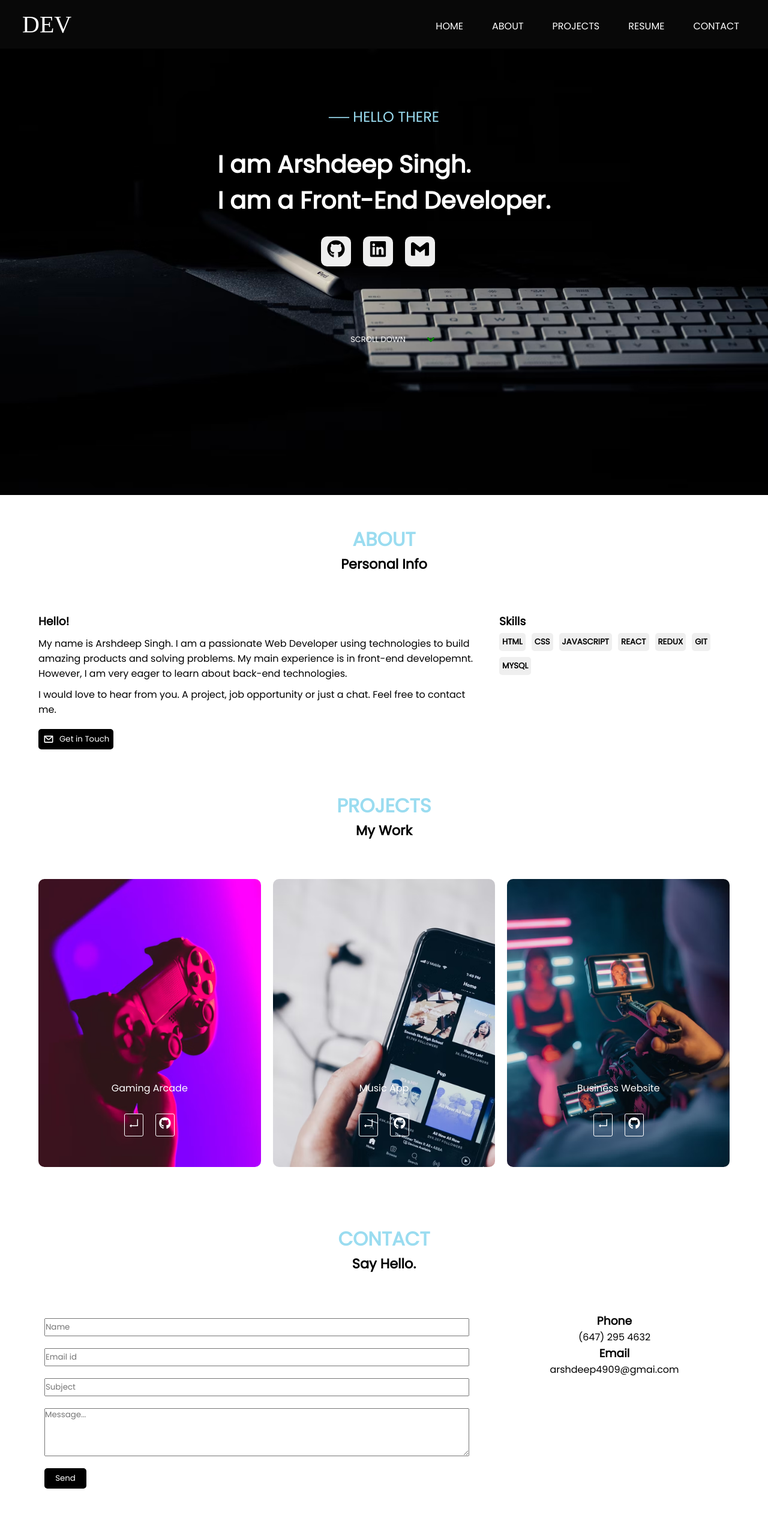
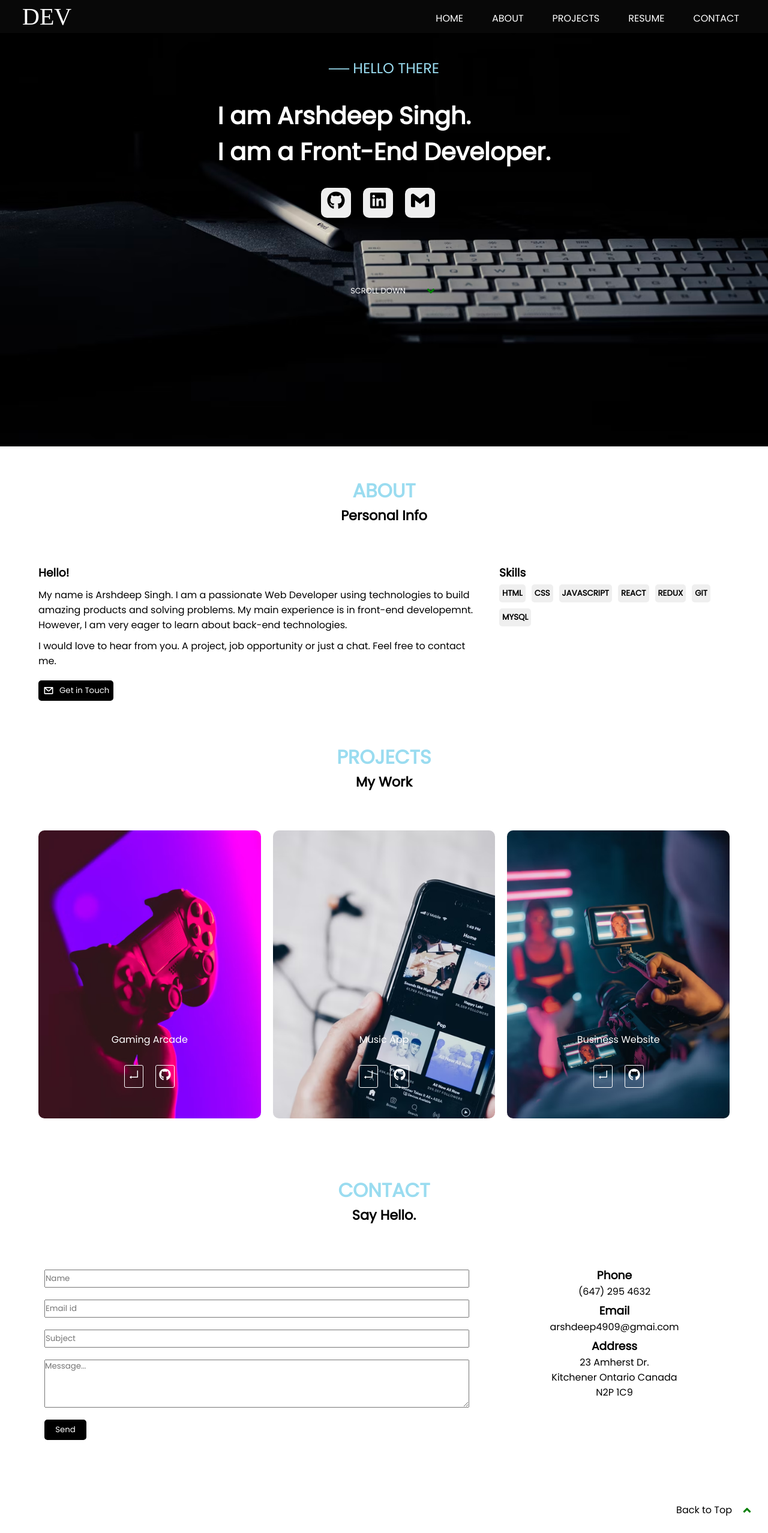
Before and after one commit to arshdeep4909/portfolio, a React (Create React App) app: page / in a window 1280 px wide. Shown: the whole page at 60% size. After the commit the page ends 2529 px from the top, so only its background shows below. Built offline with nearby package versions, Linux system fonts and the light colour scheme; a web font is replaced by a local one.

Commit message:
adding scroll top button.

```diff
--- a/src/components/Contact.jsx
+++ b/src/components/Contact.jsx
@@ -1,6 +1,7 @@
 import React, { useRef } from "react";
 import emailjs from "@emailjs/browser";
 import styled from "styled-components";
+import { FaAngleUp } from "react-icons/fa";
 
 function Contact() {
   //Event Handler
@@ -58,8 +59,18 @@ function Contact() {
           <p>(647) 295 4632</p>
           <h3>Email</h3>
           <p>arshdeep4909@gmai.com</p>
+          <h3>Address</h3>
+          <p>23 Amherst Dr.</p>
+          <p>Kitchener Ontario Canada</p>
+          <p>N2P 1C9</p>
         </div>
       </ContactGrid>
+      <div className="top-scroll">
+        <p>Back to Top </p>
+        <button className="ScrollButton">
+          <FaAngleUp />
+        </button>
+      </div>
     </ContactForm>
   );
 }
@@ -71,12 +82,28 @@ const ContactForm = styled.div`
   h2 {
     margin-top: 6rem;
   }
+  .top-scroll {
+    display: flex;
+    align-items: center;
+    position: absolute;
+    right: 25px;
+    margin-top: 30px;
+    p {
+      margin-right: 15px;
+    }
+    button {
+      margin: 0;
+    }
+  }
 `;
 
 const ContactGrid = styled.div`
   display: grid;
   grid-template-columns: 2fr 1fr;
   margin: 4rem;
+  h3 {
+    margin-top: 5px;
+  }
   form {
     display: flex;
     flex-direction: column;
@@ -91,6 +118,7 @@ const ContactGrid = styled.div`
       height: 80px;
       margin: 10px;
     }
+
     button {
       width: 70px;
       border-radius: 5px;
--- a/src/components/GlobalStyles.jsx
+++ b/src/components/GlobalStyles.jsx
@@ -19,11 +19,43 @@ const GlobalStyle = createGlobalStyle`
     text-transform: uppercase;
     font-size: 2rem;
   }
+
   .semi-heading {
     font-weight: bold;
     font-size: 1.4rem;
   }
 
+
+.ScrollButton{
+  display: flex;
+  margin-top: 5rem;
+  justify-content: center;
+  align-items: center;
+  background: transparent;
+  border: none;
+  color: green;
+  font-size: 20px;
+  font-family: "Poppins", sans-serif;
+  p {
+    text-transform: uppercase;
+    color: white;
+    font-size: 13px;
+  }
+  &:hover {
+    cursor: pointer;
+  }
+  &:focus {
+    div {
+      position: relative;
+      top: 5px;
+    }
+  }
+  div {
+    display: flex;
+    align-items: center;
+  }
+}
+
 `;
 
 export default GlobalStyle;
--- a/src/components/Home.jsx
+++ b/src/components/Home.jsx
@@ -22,12 +22,12 @@ const Home = () => {
             <SiGmail />
           </button>
         </Buttons>
-        <ScrollButton>
+        <div className="ScrollButton">
           <p>Scroll down</p>
           <div>
             <FaAngleDown />
           </div>
-        </ScrollButton>
+        </div>
       </Main>
     </>
   );
@@ -85,33 +85,4 @@ const Buttons = styled.div`
   }
 `;
 
-const ScrollButton = styled.button`
-  display: flex;
-  margin-top: 5rem;
-  justify-content: center;
-  align-items: center;
-  background: transparent;
-  border: none;
-  color: green;
-  font-size: 20px;
-  font-family: "Poppins", sans-serif;
-  p {
-    text-transform: uppercase;
-    color: white;
-    font-size: 13px;
-  }
-  &:hover {
-    cursor: pointer;
-  }
-  &:focus {
-    div {
-      position: relative;
-      top: 5px;
-    }
-  }
-  div {
-    display: flex;
-    align-items: center;
-  }
-`;
 export default Home;
--- a/src/components/NavList.jsx
+++ b/src/components/NavList.jsx
@@ -15,6 +15,15 @@ function NavList() {
   );
 }
 
+const Navlist = styled.div`
+  margin-top: 55px;
+  display: none;
+  color: white;
+  background-color: #080808;
+  @media screen and (max-width: 768px) {
+    display: block;
+  }
+`;
 const List = styled.ul`
   display: flex;
   flex-direction: column;
@@ -38,13 +47,4 @@ const List = styled.ul`
   }
 `;
 
-const Navlist = styled.div`
-  display: none;
-  color: white;
-  background-color: #080808;
-  @media screen and (max-width: 768px) {
-    display: block;
-  }
-`;
-
 export default NavList;
--- a/src/components/nav.jsx
+++ b/src/components/nav.jsx
@@ -33,9 +33,13 @@ const Nav = () => {
 };
 
 const NavBar = styled.nav`
+  position: fixed;
+  top: 0;
+  z-index: 5;
+  width: 100%;
   display: flex;
   margin: 0;
-  min-height: 7vh;
+  height: 55px;
   justify-content: space-between;
   align-items: center;
   background-color: #080808;
@@ -86,7 +90,7 @@ const NavToggle = styled.ul`
 `;
 const ToggleButton = styled.button`
   position: absolute;
-  top: 20px;
+  top: 10px;
   right: 40px;
   color: white;
   border: none;
```
